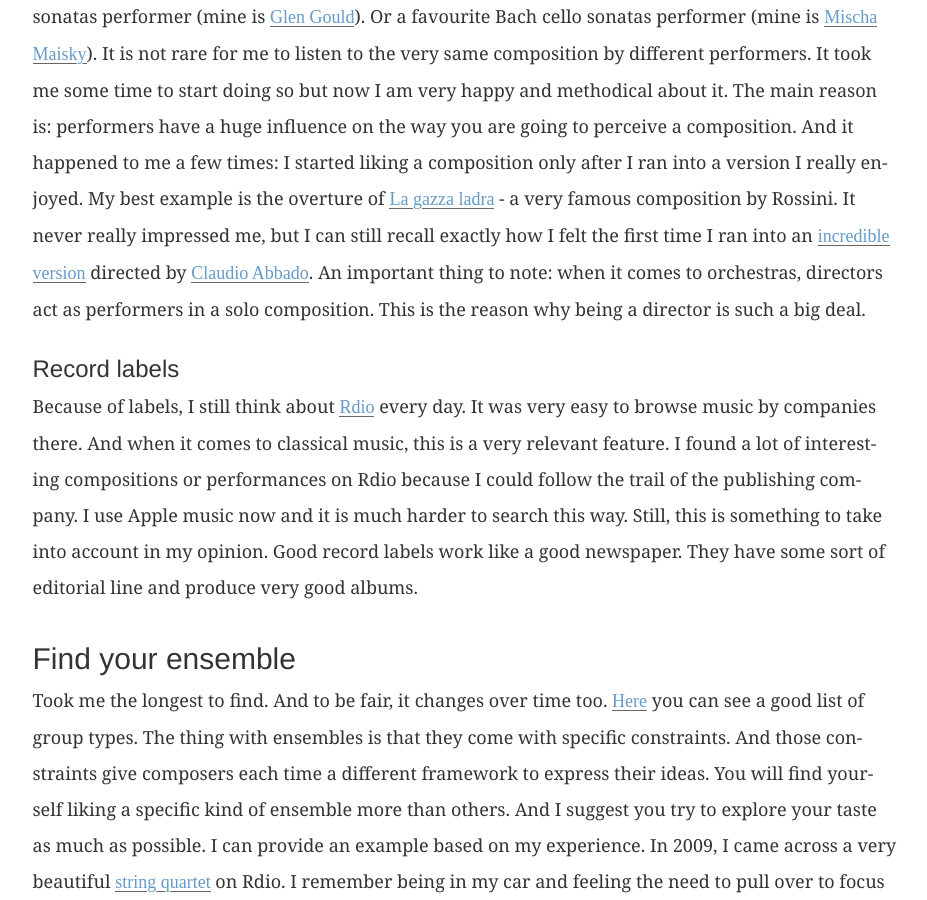
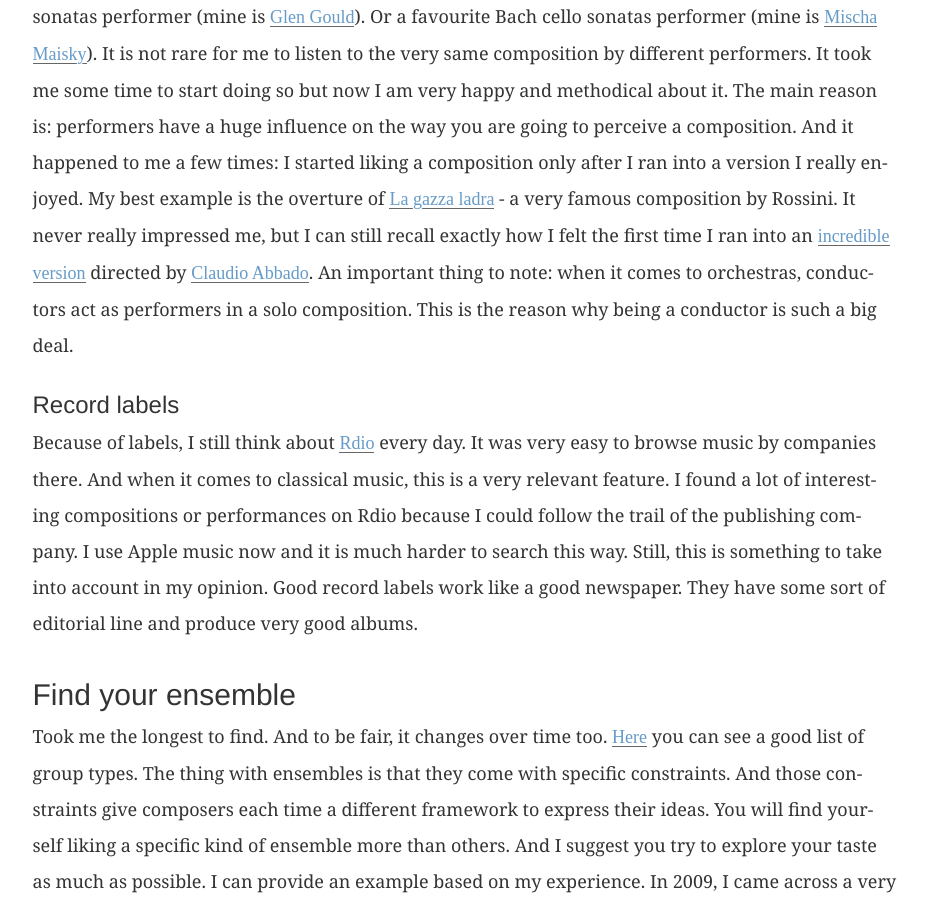
Before and after one commit to lucapette/lucapette.github.com, a Jekyll site: the page built from _posts/2016-12-28-an-illiterate-guide-to-classical-music.markdown, in a window 1280 px wide and 900 px high, scrolled down 4134 px. Shown: the whole window, without its empty margins (135-1062 px from the left). Built offline with Jekyll 4.4.1, drawn with Linux system fonts in a browser that asks for light colours; nearby versions of some CDN libraries.

Commit message:
Because false friends aren't cool

```diff
--- a/_posts/2016-12-28-an-illiterate-guide-to-classical-music.markdown
+++ b/_posts/2016-12-28-an-illiterate-guide-to-classical-music.markdown
@@ -172,8 +172,8 @@
 felt the first time I ran into an [incredible
 version](https://www.youtube.com/watch?v=qdm8IfInaJg) directed by [Claudio
 Abbado](https://en.wikipedia.org/wiki/Claudio_Abbado). An important thing to
-note: when it comes to orchestras, directors act as performers in a solo
-composition. This is the reason why being a director is such a big deal.
+note: when it comes to orchestras, conductors act as performers in a solo
+composition. This is the reason why being a conductor is such a big deal.
 
 ### Record labels
 
```
